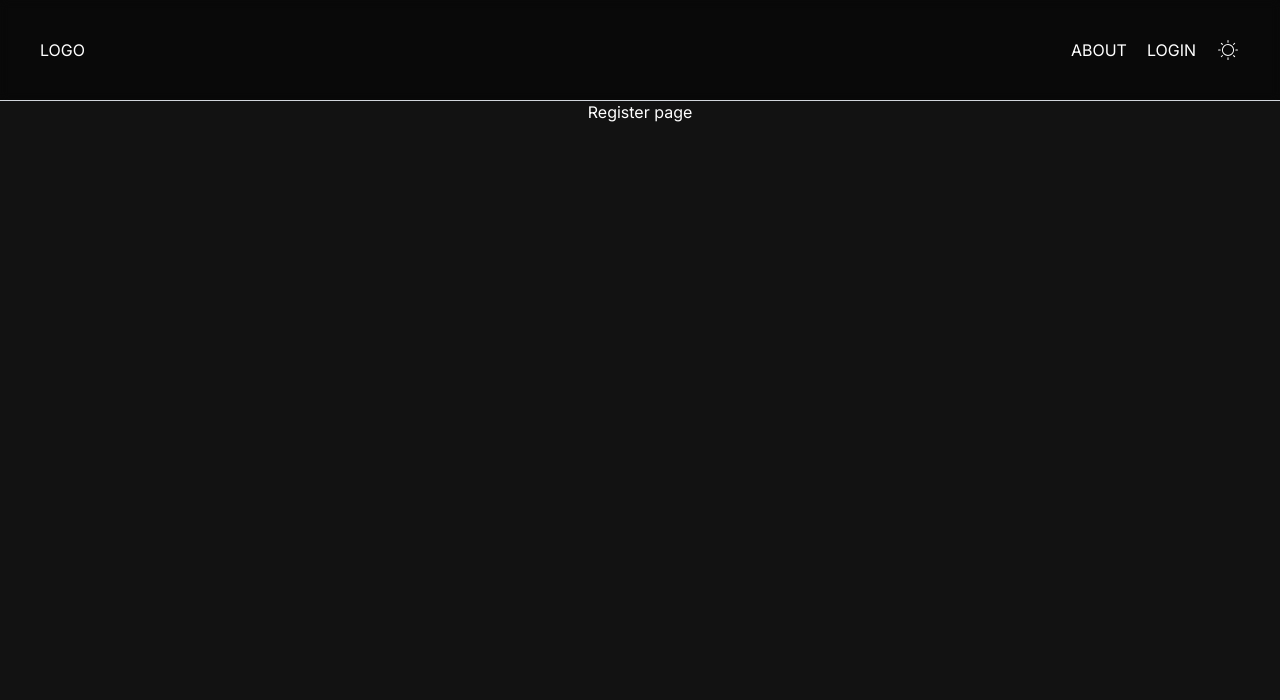
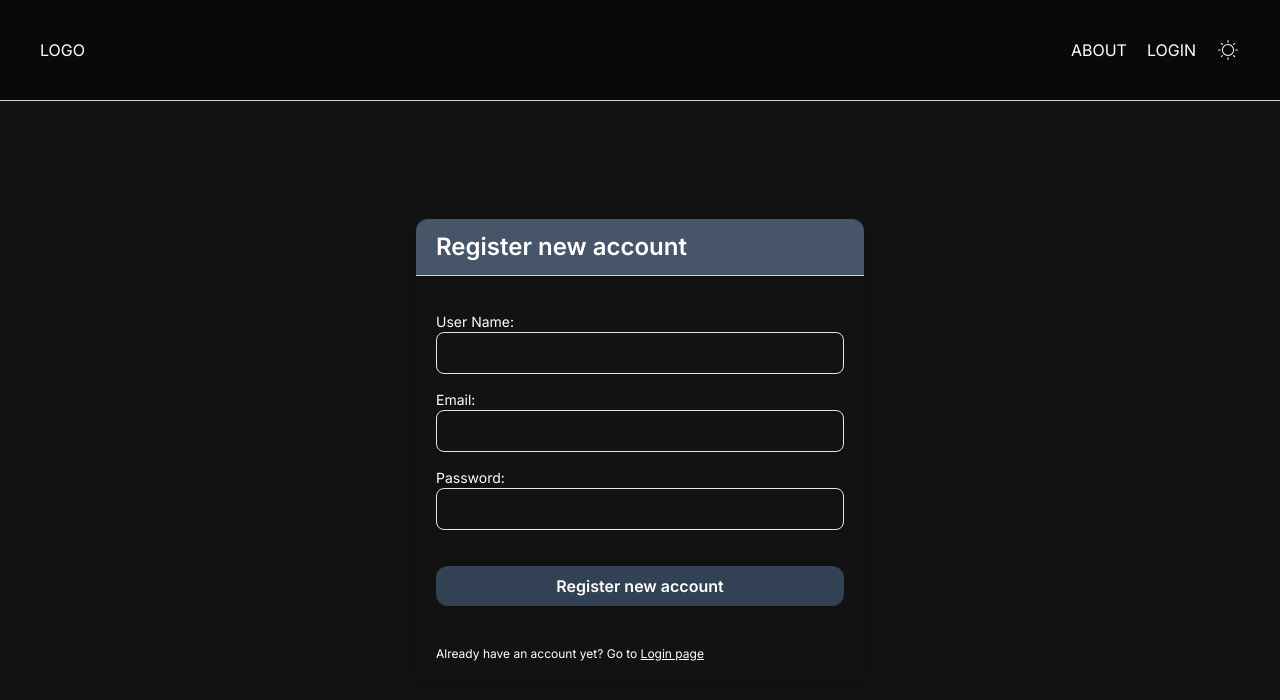
Before and after one commit to MizarNevelli/auth-frontend, a Next.js app: page /register in a window 1280 px wide. Shown: the top 700 px of the page. Built offline with nearby package versions, Linux system fonts and the light colour scheme.

Commit message:
add:axios-and-alert-components update:various

```diff
--- a/package.json
+++ b/package.json
@@ -9,6 +9,7 @@
     "lint": "next lint"
   },
   "dependencies": {
+    "axios": "^1.7.2",
     "clsx": "^2.1.1",
     "framer-motion": "^11.2.6",
     "next": "14.2.3",
--- a/src/app/layout.tsx
+++ b/src/app/layout.tsx
@@ -2,8 +2,7 @@ import type { Metadata } from "next";
 import { Inter } from "next/font/google";
 import "./globals.css";
 import { ThemeProvider } from "next-themes";
-import { MenuOverlay } from "../components/Menu/menuOverlay";
-import Header from "@/components/Header/header";
+import { MainWrap } from "@/components/mainWrap";
 
 const inter = Inter({ subsets: ["latin"] });
 
@@ -21,11 +20,7 @@ export default function RootLayout({
     <html lang="en" suppressHydrationWarning>
       <body className={inter.className}>
         <ThemeProvider defaultTheme="dark" attribute="class">
-          <main className="relative">
-            <MenuOverlay />
-            <Header />
-            <div className="min-h-[100dvh]">{children}</div>
-          </main>
+          <MainWrap>{children}</MainWrap>
         </ThemeProvider>
       </body>
     </html>
--- a/src/app/login/page.tsx
+++ b/src/app/login/page.tsx
@@ -7,7 +7,7 @@ import Link from "next/link";
 const LoginPage = () => {
   return (
     <div className="flex justify-center min-h-screen pt-[100px]">
-      <Card className="my-auto">
+      <Card className="my-auto md:w-[35vw]">
         <Card.Header>Sign In</Card.Header>
 
         <Card.Content>
@@ -17,7 +17,7 @@ const LoginPage = () => {
           </div>
 
           <div className="my-5 text-center">
-            <button className="rounded-xl w-full bg-slate-100 py-2 font-semibold">
+            <button className="rounded-xl w-full bg-slate-100 py-2 font-semibold dark:bg-slate-700">
               Login to your account
             </button>
           </div>
--- a/src/app/register/page.tsx
+++ b/src/app/register/page.tsx
@@ -1,9 +1,115 @@
 "use client";
 
+import Card from "@/components/Card/card";
+import { Input } from "@/components/Input/input";
+import { registerNewUser } from "@/fetch/user";
+import { useAppStore } from "@/stores/appStore";
+import Link from "next/link";
+import { useState } from "react";
+
+// const validateEmail = (email: string) => {
+//   return String(email)
+//     .toLowerCase()
+//     .match(
+//       /^(([^<>()[\]\\.,;:\s@"]+(\.[^<>()[\]\\.,;:\s@"]+)*)|.(".+"))@((\[[0-9]{1,3}\.[0-9]{1,3}\.[0-9]{1,3}\.[0-9]{1,3}\])|(([a-zA-Z\-0-9]+\.)+[a-zA-Z]{2,}))$/
+//     );
+// };
+
+export interface NewUserTypes {
+  name?: string;
+  email?: string;
+  password?: string;
+}
+
 const RegisterPage = () => {
+  const [user, setUser] = useState<NewUserTypes>({});
+
+  const { success, error, setSuccess, setError } = useAppStore(
+    (state) => state
+  );
+
+  const onSubmitRegistration = (e: React.FormEvent) => {
+    e.preventDefault();
+
+    registerNewUser(user)
+      .then((result) => {
+        setSuccess(
+          "Congratulations! Your request is successfully completed. Check your email!"
+        );
+      })
+      .catch((err) => {
+        setError(err.response.data.message);
+      });
+  };
+
   return (
     <div className="flex justify-center min-h-screen pt-[100px]">
-      Register page
+      <Card className="my-auto md:w-[35vw]">
+        <Card.Header>Register new account </Card.Header>
+
+        <Card.Content>
+          <div>
+            <form
+              className="grid grid-cols-1 gap-4 mt-4"
+              onSubmit={onSubmitRegistration}
+            >
+              <Input
+                onChange={(e) => {
+                  setUser((oldState) => {
+                    return {
+                      ...oldState,
+                      name: e.target.value,
+                    };
+                  });
+                }}
+                type="text"
+                label="User Name"
+              />
+              <Input
+                type="email"
+                label="Email"
+                onChange={(e) => {
+                  // const isValid = validateEmail(e.target.value);
+                  // console.log("isValid", isValid);
+                  setUser((oldState) => {
+                    return {
+                      ...oldState,
+                      email: e.target.value,
+                    };
+                  });
+                }}
+              />
+              <Input
+                type="password"
+                label="Password"
+                onChange={(e) => {
+                  setUser((oldState) => {
+                    return {
+                      ...oldState,
+                      password: e.target.value,
+                    };
+                  });
+                }}
+              />
+              <div className="my-5 text-center">
+                <button
+                  type="submit"
+                  className="rounded-xl w-full bg-slate-100 py-2 font-semibold dark:bg-slate-700"
+                >
+                  Register new account
+                </button>
+              </div>
+            </form>
+          </div>
+
+          <div className="text-xs mt-5">
+            Already have an account yet? Go to{" "}
+            <Link className="underline" href={"/login"}>
+              Login page
+            </Link>
+          </div>
+        </Card.Content>
+      </Card>
     </div>
   );
 };
--- /dev/null
+++ b/src/components/Alerts/errorAlert.tsx
@@ -0,0 +1,25 @@
+"use client";
+import { AppStoreTypes, useAppStore } from "@/stores/appStore";
+import { AiOutlineClose } from "react-icons/ai";
+
+export const ErrorAlert = ({ error }: { error: string }) => {
+  const { setError } = useAppStore<AppStoreTypes>((state) => state);
+
+  return (
+    <div className="w-screen h-screen flex items-center justify-center absolute bg-black bg-opacity-50">
+      <div className="bg-white dark:bg-slate-700 rounded-xl overflow-hidden max-w-[98%]">
+        <div className="flex justify-between items-center bg-red-200 border-red-600 border-bottom p-5 text-red-800 text-lg font-semibold">
+          <p>Attention!</p>
+          <AiOutlineClose
+            onClick={() => {
+              setError(null);
+            }}
+            className="w-5 h-5 cursor-pointer"
+          />
+        </div>
+
+        <p className="py-8 px-5">{error}</p>
+      </div>
+    </div>
+  );
+};
--- /dev/null
+++ b/src/components/Alerts/successAlert.tsx
@@ -0,0 +1,23 @@
+import { AppStoreTypes, useAppStore } from "@/stores/appStore";
+import { AiOutlineClose } from "react-icons/ai";
+
+export const SuccessAlert = ({ msg }: { msg: string }) => {
+  const { setSuccess } = useAppStore<AppStoreTypes>((state) => state);
+
+  return (
+    <div className="w-screen h-screen flex items-center justify-center absolute bg-black bg-opacity-50">
+      <div className="bg-white dark:bg-slate-700 rounded-xl overflow-hidden max-w-[98%]">
+        <div className="flex justify-between items-center bg-green-200 border-green-600 border-bottom p-5 text-green-800 text-lg font-semibold">
+          <p>Congratulations!</p>
+          <AiOutlineClose
+            onClick={() => {
+              setSuccess(null);
+            }}
+            className="w-5 h-5 cursor-pointer"
+          />
+        </div>
+        <p className="py-8 px-5">{msg}</p>
+      </div>
+    </div>
+  );
+};
--- a/src/components/Input/input.tsx
+++ b/src/components/Input/input.tsx
@@ -13,7 +13,7 @@ export const Input = ({ label, inputClassName, ...props }: InputProps) => {
       <input
         className={clsx(
           inputClassName,
-          "outline-none shadow-sm rounded-lg py-1 px-2 border border-slate-200"
+          "outline-none shadow-sm rounded-lg py-2 px-3 border border-slate-200"
         )}
         {...props}
       />
--- /dev/null
+++ b/src/components/mainWrap.tsx
@@ -0,0 +1,22 @@
+"use client";
+
+import { ReactNode } from "react";
+import Header from "./Header/header";
+import { MenuOverlay } from "./Menu/menuOverlay";
+import { AppStoreTypes, useAppStore } from "@/stores/appStore";
+import { ErrorAlert } from "./Alerts/errorAlert";
+import { SuccessAlert } from "./Alerts/successAlert";
+
+export const MainWrap = ({ children }: { children: ReactNode }) => {
+  const { error, success } = useAppStore<AppStoreTypes>((state) => state);
+
+  return (
+    <main className="relative">
+      {error ? <ErrorAlert error={error} /> : null}
+      {success ? <SuccessAlert msg={success} /> : null}
+      <MenuOverlay />
+      <Header />
+      <div className="min-h-[100dvh]">{children}</div>
+    </main>
+  );
+};
--- a/src/fetch/user.ts
+++ b/src/fetch/user.ts
@@ -0,0 +1,16 @@
+import { NewUserTypes } from "@/app/register/page";
+import axios from "axios";
+
+export const registerNewUser = async (data: NewUserTypes) => {
+  return axios.post(
+    `${process.env.NEXT_PUBLIC_BASE_URL}/api/users/register`,
+    data
+  );
+};
+
+export const userLogin = async (data: any) => {
+  return axios.post(
+    `${process.env.NEXT_PUBLIC_BASE_URL}/api/users/login`,
+    data
+  );
+};
--- a/src/stores/appStore.ts
+++ b/src/stores/appStore.ts
@@ -1,14 +1,28 @@
 import { create } from "zustand";
 
 export interface AppStoreTypes {
-  menuOpen?: boolean;
+  menuOpen: boolean;
+  error: string | null;
+  success: string | null;
   setMenuOpen: (value: boolean) => void;
+  setError: (value: string | null) => void;
+  setSuccess: (value: string | null) => void;
 }
 
 export const useAppStore = create<AppStoreTypes>((set) => ({
   menuOpen: false,
+  error: null,
+  success: null,
 
   setMenuOpen: (value: boolean) => {
     set({ menuOpen: value });
   },
+
+  setError: (value: string | null) => {
+    set({ error: value });
+  },
+
+  setSuccess: (value: string | null) => {
+    set({ success: value });
+  },
 }));
```
Also changed, not shown: 1 other file (tests, documents, lock files or other folders).
